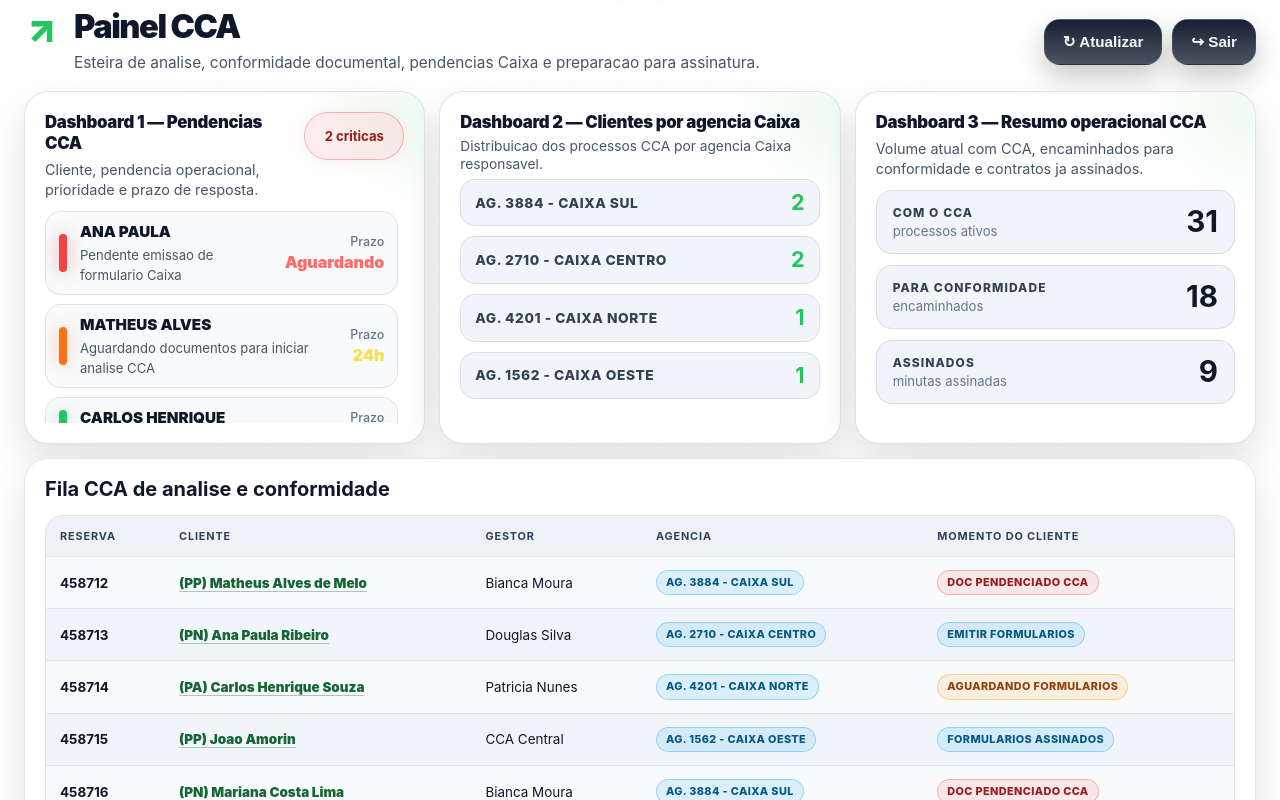
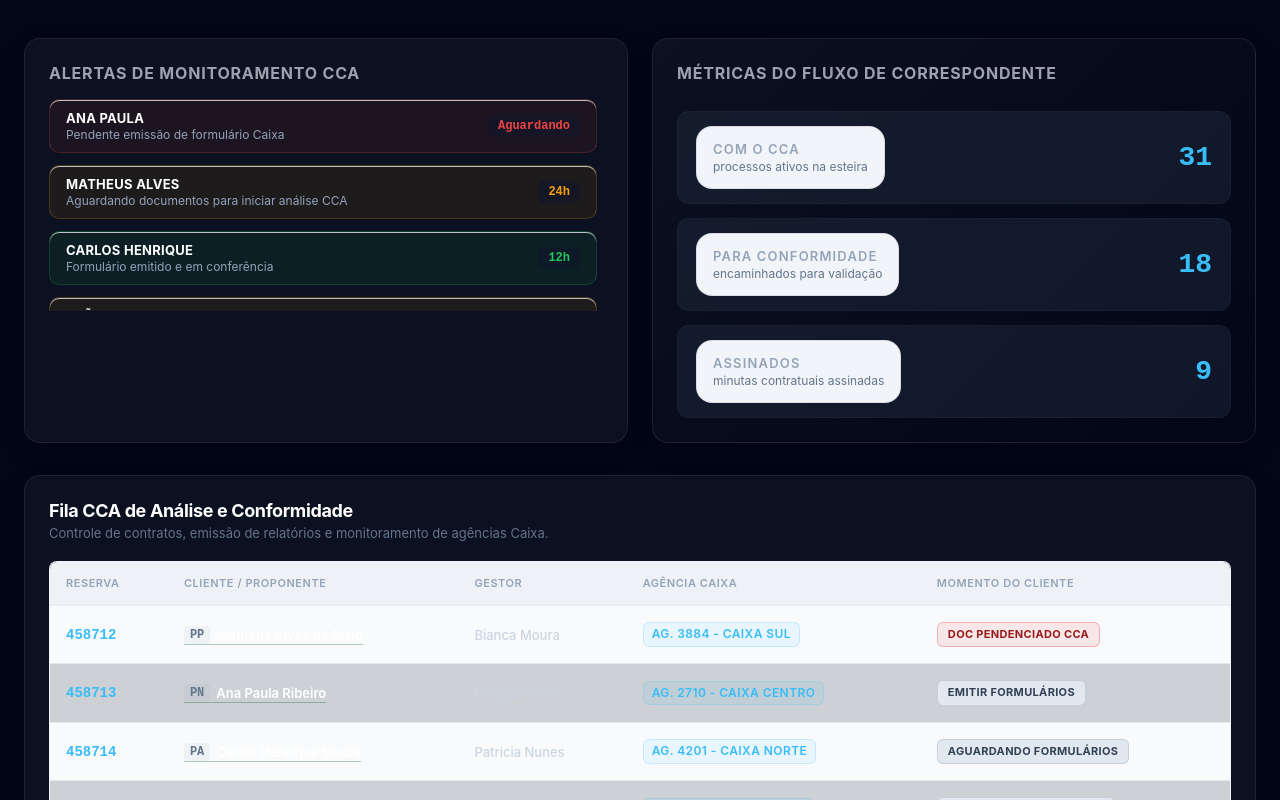
Before and after one commit to catsandygo-design/MAQ2-CREDITO, a Next.js app: page /cca/acompanhamento in a window 1280 px wide. Shown: the top 800 px of the page. Built offline with nearby package versions, Linux system fonts and the light colour scheme.

Commit message:
Refinando tela do cca para inclusao no maquinas 2

```diff
--- a/src/app/cca/acompanhamento/page.tsx
+++ b/src/app/cca/acompanhamento/page.tsx
@@ -1,133 +1,166 @@
+'use client';
+
+import Link from 'next/link';
+
+/**
+ * DADOS DE SIMULAÇÃO: Processos Operacionais do CCA
+ * Mapeia o histórico, produto, nome do proponente, gestor interno, agência vinculada e o status atual.
+ */
 const processosCca = [
   ['458712', 'PP', 'Matheus Alves de Melo', 'Bianca Moura', 'Ag. 3884 - Caixa Sul', 'DOC PENDENCIADO CCA'],
-  ['458713', 'PN', 'Ana Paula Ribeiro', 'Douglas Silva', 'Ag. 2710 - Caixa Centro', 'EMITIR FORMULARIOS'],
-  ['458714', 'PA', 'Carlos Henrique Souza', 'Patricia Nunes', 'Ag. 4201 - Caixa Norte', 'AGUARDANDO FORMULARIOS'],
-  ['458715', 'PP', 'Joao Amorin', 'CCA Central', 'Ag. 1562 - Caixa Oeste', 'FORMULARIOS ASSINADOS'],
+  ['458713', 'PN', 'Ana Paula Ribeiro', 'Douglas Silva', 'Ag. 2710 - Caixa Centro', 'EMITIR FORMULÁRIOS'],
+  ['458714', 'PA', 'Carlos Henrique Souza', 'Patricia Nunes', 'Ag. 4201 - Caixa Norte', 'AGUARDANDO FORMULÁRIOS'],
+  ['458715', 'PP', 'João Amorin', 'CCA Central', 'Ag. 1562 - Caixa Oeste', 'FORMULÁRIOS ASSINADOS'],
   ['458716', 'PN', 'Mariana Costa Lima', 'Bianca Moura', 'Ag. 3884 - Caixa Sul', 'DOC PENDENCIADO CCA'],
   ['458717', 'PA', 'Renato Gomes Paiva', 'Douglas Silva', 'Ag. 2710 - Caixa Centro', 'PROCESSO FINALIZADO'],
 ];
 
+/**
+ * DADOS DE SIMULAÇÃO: Alertas Críticos de SLA do CCA
+ * Define o nível de risco, nome do cliente, descrição exata do gargalo e o tempo restante.
+ */
 const alertasCca = [
-  ['critico', 'ANA PAULA', 'Pendente emissao de formulario Caixa', 'Aguardando'],
-  ['medio', 'MATHEUS ALVES', 'Aguardando documentos para iniciar analise CCA', '24h'],
-  ['ok', 'CARLOS HENRIQUE', 'Formulario emitido e em conferencia', '12h'],
-  ['medio', 'JOAO PEDRO', 'Aguardando assinatura dos Formularios', '48h'],
+  ['critico', 'ANA PAULA', 'Pendente emissão de formulário Caixa', 'Aguardando'],
+  ['medio', 'MATHEUS ALVES', 'Aguardando documentos para iniciar análise CCA', '24h'],
+  ['ok', 'CARLOS HENRIQUE', 'Formulário emitido e em conferência', '12h'],
+  ['medio', 'JOÃO PEDRO', 'Aguardando validação da assinatura eletrônica', '18h'],
 ];
 
-const momentosComAlerta = ['EMITIR FORMULARIOS', 'FORMULARIOS ASSINADOS'];
-
-const clientesPorAgencia = [
-  ['Ag. 3884 - Caixa Sul', '2'],
-  ['Ag. 2710 - Caixa Centro', '2'],
-  ['Ag. 4201 - Caixa Norte', '1'],
-  ['Ag. 1562 - Caixa Oeste', '1'],
-];
-
-function badge(status: string) {
-  const s = status.toLowerCase();
-  if (momentosComAlerta.includes(s)) return 'cor-badge cor-badge-danger cca-alert-badge';
-  if (s.includes('pend') || s.includes('critica') || s.includes('revisao')) return 'cor-badge cor-badge-danger';
-  if (s.includes('ok') || s.includes('pronto') || s.includes('finalizado') || s.includes('enviada')) return 'cor-badge cor-badge-ok';
-  if (s.includes('aguardando') || s.includes('agendado') || s.includes('agendamento') || s.includes('validacao') || s.includes('solicitada')) return 'cor-badge cor-badge-warn';
+/**
+ * FUNÇÃO AUXILIAR: badge
+ * Retorna a classe CSS correta baseada no momento do processo para estilização dinâmica.
+ */
+function badge(momento: string) {
+  if (momento.includes('PENDENCIADO')) return 'cor-badge cor-badge-danger';
+  if (momento.includes('EMITIR') || momento.includes('AGUARDANDO')) return 'cor-badge cor-badge-warning';
+  if (momento.includes('ASSINADOS') || momento.includes('FINALIZADO')) return 'cor-badge cor-badge-success';
   return 'cor-badge cor-badge-info';
 }
 
-export default function CcaAcompanhamentoPage() {
+/**
+ * COMPONENTE PRINCIPAL: CcaDashboard
+ * Controla e renderiza a telemetria, alertas de esteira e a fila de conformidade do CCA.
+ */
+export default function CcaDashboard() {
   return (
-    <main className="cor-page cor-page-premium" data-layout-version="cca-dashboards-agencias-v3">
-      <script
-        dangerouslySetInnerHTML={{
-          __html: "try { localStorage.setItem('maq2_last_context', 'cca'); } catch (e) {}",
-        }}
-      />
-      <header className="cor-premium-top">
-        <div className="cor-premium-title">
-          <span className="cor-chart-icon">↗</span>
-          <div>
-            <h1>Painel CCA</h1>
-            <p>Esteira de analise, conformidade documental, pendencias Caixa e preparacao para assinatura.</p>
+    <main className="cor-main-layout" style={{ fontFamily: 'Inter, system-ui, sans-serif', padding: '24px', backgroundColor: '#020617', minHeight: '100vh', color: '#f8fafc' }}>
+
+      {/* SEÇÃO 1: Grade Superior (Alertas de Monitoramento + Métricas de Fluxo) */}
+      <section className="cor-grid-2" style={{ display: 'grid', gridTemplateColumns: 'repeat(auto-fit, minmax(350px, 1fr))', gap: '24px', marginBottom: '32px', alignItems: 'stretch' }}>
+
+        {/* COMPONENTE: Painel de Alertas de SLA */}
+        <article className="cor-table-card alert-card-height" style={{ backgroundColor: '#0b1120', border: '1px solid rgba(148,163,184,0.12)', borderRadius: '16px', padding: '24px', boxShadow: '0 10px 25px -5px rgba(0,0,0,0.3)' }}>
+          <div className="cor-card-header" style={{ marginBottom: '16px' }}>
+            <h2 style={{ fontSize: '16px', fontWeight: 700, textTransform: 'uppercase', letterSpacing: '0.05em', color: '#9ca3af', margin: 0 }}>
+              Alertas de Monitoramento CCA
+            </h2>
           </div>
-        </div>
-        <div className="cor-premium-actions cor-actions-no-primary">
-          <button>↻ Atualizar</button>
-          <button>↪ Sair</button>
-        </div>
-      </header>
 
-      <section className="cor-dash-grid cor-dash-premium">
-        <article className="cor-card cor-panel-alerts">
-          <div className="cor-panel-head">
-            <div>
-              <small>Dashboard 1 — Pendencias CCA</small>
-              <p>Cliente, pendencia operacional, prioridade e prazo de resposta.</p>
-            </div>
-            <strong className="cor-urgent-pill">2 criticas</strong>
-          </div>
-          <div className="cor-alert-list">
-            {alertasCca.map(([tone, nome, desc, prazo]) => (
-              <div className={`cor-alert-item cor-alert-${tone}`} key={nome}>
-                <i />
-                <div>
-                  <b>{nome}</b>
-                  <span>{desc}</span>
+          <div className="cor-alert-list" style={{ display: 'flex', flexDirection: 'column', gap: '12px' }}>
+            {alertasCca.map(([nivel, proponente, detalhe, tempo], i) => (
+              <div key={i} className={`cor-alert-item ${nivel}`} style={{ display: 'flex', justifyContent: 'space-between', alignItems: 'center', padding: '12px 16px', borderRadius: '10px', backgroundColor: nivel === 'critico' ? 'rgba(239,68,68,0.08)' : nivel === 'medio' ? 'rgba(245,158,11,0.08)' : 'rgba(34,197,94,0.08)', border: `1px solid ${nivel === 'critico' ? 'rgba(239,68,68,0.2)' : nivel === 'medio' ? 'rgba(245,158,11,0.2)' : 'rgba(34,197,94,0.2)'}` }}>
+                <div style={{ flex: 1, paddingRight: '12px' }}>
+                  <strong style={{ display: 'block', fontSize: '13px', color: '#ffffff', letterSpacing: '0.02em' }}>{proponente}</strong>
+                  <span style={{ fontSize: '12px', color: '#94a3b8', marginTop: '2px', display: 'block' }}>{detalhe}</span>
                 </div>
-                <em><small>Prazo</small>{prazo}</em>
+                <div style={{ fontSize: '12px', fontWeight: 700, color: nivel === 'critico' ? '#ef4444' : nivel === 'medio' ? '#f59e0b' : '#22c55e', backgroundColor: 'rgba(15,23,42,0.6)', padding: '4px 10px', borderRadius: '6px', fontFamily: 'monospace' }}>
+                  {tempo}
+                </div>
               </div>
             ))}
           </div>
         </article>
 
-        <div className="cor-sla-stack">
-          <article className="cor-card cor-panel-sla">
-            <div className="cor-panel-head">
-              <div>
-                <small>Dashboard 2 — Clientes por agencia Caixa</small>
-                <p>Distribuicao dos processos CCA por agencia Caixa responsavel.</p>
+        {/* COMPONENTE: Métricas Estatísticas do Fluxo CCA */}
+        <article className="cor-table-card info-gradient-card" style={{ background: 'linear-gradient(135deg, #0b1120 0%, #020617 100%)', border: '1px solid rgba(148,163,184,0.15)', borderRadius: '16px', padding: '24px', display: 'flex', flexDirection: 'column', justifyContent: 'space-between', boxShadow: '0 10px 25px -5px rgba(0,0,0,0.3)' }}>
+          <div className="cor-card-header" style={{ marginBottom: '20px' }}>
+            <h2 style={{ fontSize: '16px', fontWeight: 700, textTransform: 'uppercase', letterSpacing: '0.05em', color: '#9ca3af', margin: 0 }}>
+              Métricas do Fluxo de Correspondente
+            </h2>
+          </div>
+
+          {/* Grid de Blocos Dinâmicos: Ajustado com flex/padding para evitar cortes de texto */}
+          <div className="cca-flow-metrics" style={{ display: 'flex', flexDirection: 'column', gap: '14px', width: '100%' }}>
+            {[
+              ['Com o CCA', '31', 'processos ativos na esteira'],
+              ['Para conformidade', '18', 'encaminhados para validação'],
+              ['Assinados', '9', 'minutas contratuais assinadas'],
+            ].map(([titulo, valor, subtitulo], idx) => (
+              <div key={idx} style={{ display: 'flex', alignItems: 'center', justifyContent: 'space-between', padding: '14px 18px', backgroundColor: 'rgba(30,41,59,0.5)', border: '1px solid rgba(255,255,255,0.03)', borderRadius: '12px' }}>
+                <div style={{ display: 'flex', flexDirection: 'column', gap: '2px' }}>
+                  <span style={{ fontSize: '13px', fontWeight: 600, color: '#94a3b8' }}>{titulo}</span>
+                  <small style={{ fontSize: '12px', color: '#64748b' }}>{subtitulo}</small>
+                </div>
+                <b style={{ fontSize: '28px', fontWeight: 800, color: '#38bdf8', fontFamily: 'monospace' }}>{valor}</b>
               </div>
-            </div>
-            <div className="cca-agency-list">
-              {clientesPorAgencia.map(([agencia, total]) => (
-                <div className="cca-agency-row" key={agencia}>
-                  <span>{agencia}</span>
-                  <b>{total}</b>
-                </div>
-              ))}
-            </div>
-          </article>
-        </div>
-
-        <article className="cor-card cor-panel-conversion">
-          <div className="cor-panel-head">
-            <div>
-              <small>Dashboard 3 — Resumo operacional CCA</small>
-              <p>Volume atual com CCA, encaminhados para conformidade e contratos ja assinados.</p>
-            </div>
-          </div>
-          <div className="cca-flow-metrics">
-            <div><span>Com o CCA</span><b>31</b><small>processos ativos</small></div>
-            <div><span>Para conformidade</span><b>18</b><small>encaminhados</small></div>
-            <div><span>Assinados</span><b>9</b><small>minutas assinadas</small></div>
+            ))}
           </div>
         </article>
       </section>
 
-      <section className="cor-table-card cca-table-card">
-        <h2>Fila CCA de analise e conformidade</h2>
-        <div className="cor-table-scroll">
-          <table className="cor-table">
+      {/* SEÇÃO 2: Tabela Principal de Análise e Conformidade Operacional */}
+      <section className="cor-table-card cca-table-card" style={{ backgroundColor: '#0b1120', border: '1px solid rgba(148,163,184,0.12)', borderRadius: '16px', padding: '24px', boxShadow: '0 15px 30px -10px rgba(0,0,0,0.5)' }}>
+        <div style={{ marginBottom: '20px' }}>
+          <h2 style={{ fontSize: '18px', fontWeight: 700, color: '#ffffff', margin: 0, letterSpacing: '-0.02em' }}>
+            Fila CCA de Análise e Conformidade
+          </h2>
+          <p style={{ margin: '4px 0 0 0', fontSize: '13px', color: '#64748b' }}>
+            Controle de contratos, emissão de relatórios e monitoramento de agências Caixa.
+          </p>
+        </div>
+
+        {/* Container Adaptável com Scroll Horizontal de Segurança contra cortes */}
+        <div className="cor-table-scroll" style={{ width: '100%', overflowX: 'auto', borderRadius: '8px', border: '1px solid rgba(148,163,184,0.08)' }}>
+          <table className="cor-table" style={{ width: '100%', borderCollapse: 'collapse', textAlign: 'left', fontSize: '13px' }}>
             <thead>
-              <tr>
-                <th>Reserva</th><th>Cliente</th><th>Gestor</th><th>Agencia</th><th>Momento do cliente</th>
+              <tr style={{ backgroundColor: '#0f172a', borderBottom: '2px solid rgba(148,163,184,0.15)' }}>
+                <th style={{ padding: '14px 16px', color: '#94a3b8', fontWeight: 600, textTransform: 'uppercase', fontSize: '11px', letterSpacing: '0.05em' }}>Reserva</th>
+                <th style={{ padding: '14px 16px', color: '#94a3b8', fontWeight: 600, textTransform: 'uppercase', fontSize: '11px', letterSpacing: '0.05em' }}>Cliente / Proponente</th>
+                <th style={{ padding: '14px 16px', color: '#94a3b8', fontWeight: 600, textTransform: 'uppercase', fontSize: '11px', letterSpacing: '0.05em' }}>Gestor</th>
+                <th style={{ padding: '14px 16px', color: '#94a3b8', fontWeight: 600, textTransform: 'uppercase', fontSize: '11px', letterSpacing: '0.05em' }}>Agência Caixa</th>
+                <th style={{ padding: '14px 16px', color: '#94a3b8', fontWeight: 600, textTransform: 'uppercase', fontSize: '11px', letterSpacing: '0.05em' }}>Momento do Cliente</th>
               </tr>
             </thead>
             <tbody>
-              {processosCca.map(([reserva, produto, nome, gestor, agencia, momento]) => (
-                <tr key={reserva}>
-                  <td><strong>{reserva}</strong></td>
-                  <td><a className="cor-link" href={`/analista/checklist?cliente=${encodeURIComponent(nome)}&reserva=${reserva}`}>({produto}) {nome}</a></td>
-                  <td>{gestor}</td>
-                  <td><span className="cor-badge cor-badge-info">{agencia}</span></td>
-                  <td><span className={badge(momento)}>{momento}</span></td>
+              {processosCca.map(([reserva, produto, nome, gestor, agencia, momento], idx) => (
+                <tr key={reserva} style={{ borderBottom: '1px solid rgba(148,163,184,0.06)', backgroundColor: idx % 2 === 0 ? 'transparent' : 'rgba(30,41,59,0.2)', transition: 'background-color 0.2s' }}>
+                  {/* Código Identificador da Reserva */}
+                  <td style={{ padding: '16px', fontWeight: 700, color: '#38bdf8', fontFamily: 'monospace', fontSize: '14px' }}>
+                    {reserva}
+                  </td>
+
+                  {/* Link Direto para o Checklist Operacional */}
+                  <td style={{ padding: '16px' }}>
+                    <Link
+                      className="cor-link"
+                      href={`/analista/checklist?cliente=${encodeURIComponent(nome)}&reserva=${reserva}`}
+                      style={{ color: '#ffffff', fontWeight: 600, textDecoration: 'none', display: 'inline-flex', gap: '6px', alignItems: 'center' }}
+                    >
+                      <span style={{ color: '#64748b', fontSize: '12px', fontFamily: 'monospace', backgroundColor: 'rgba(148,163,184,0.1)', padding: '2px 6px', borderRadius: '4px' }}>
+                        {produto}
+                      </span>
+                      <span className="cor-link-hover-effect">{nome}</span>
+                    </Link>
+                  </td>
+
+                  {/* Nome do Gestor de Operação */}
+                  <td style={{ padding: '16px', color: '#cbd5e1', fontWeight: 500 }}>
+                    {gestor}
+                  </td>
+
+                  {/* Badge Identificadora da Agência Bancária */}
+                  <td style={{ padding: '16px' }}>
+                    <span className="cor-badge cor-badge-info" style={{ backgroundColor: 'rgba(56,189,248,0.08)', color: '#38bdf8', border: '1px solid rgba(56,189,248,0.2)', padding: '4px 8px', borderRadius: '6px', fontWeight: 600, fontSize: '12px' }}>
+                      {agencia}
+                    </span>
+                  </td>
+
+                  {/* Badge de Status Dinâmico de SLA */}
+                  <td style={{ padding: '16px' }}>
+                    <span className={badge(momento)} style={{ padding: '5px 10px', borderRadius: '6px', fontWeight: 700, fontSize: '11px', letterSpacing: '0.03em', display: 'inline-block' }}>
+                      {momento}
+                    </span>
+                  </td>
                 </tr>
               ))}
             </tbody>
```
